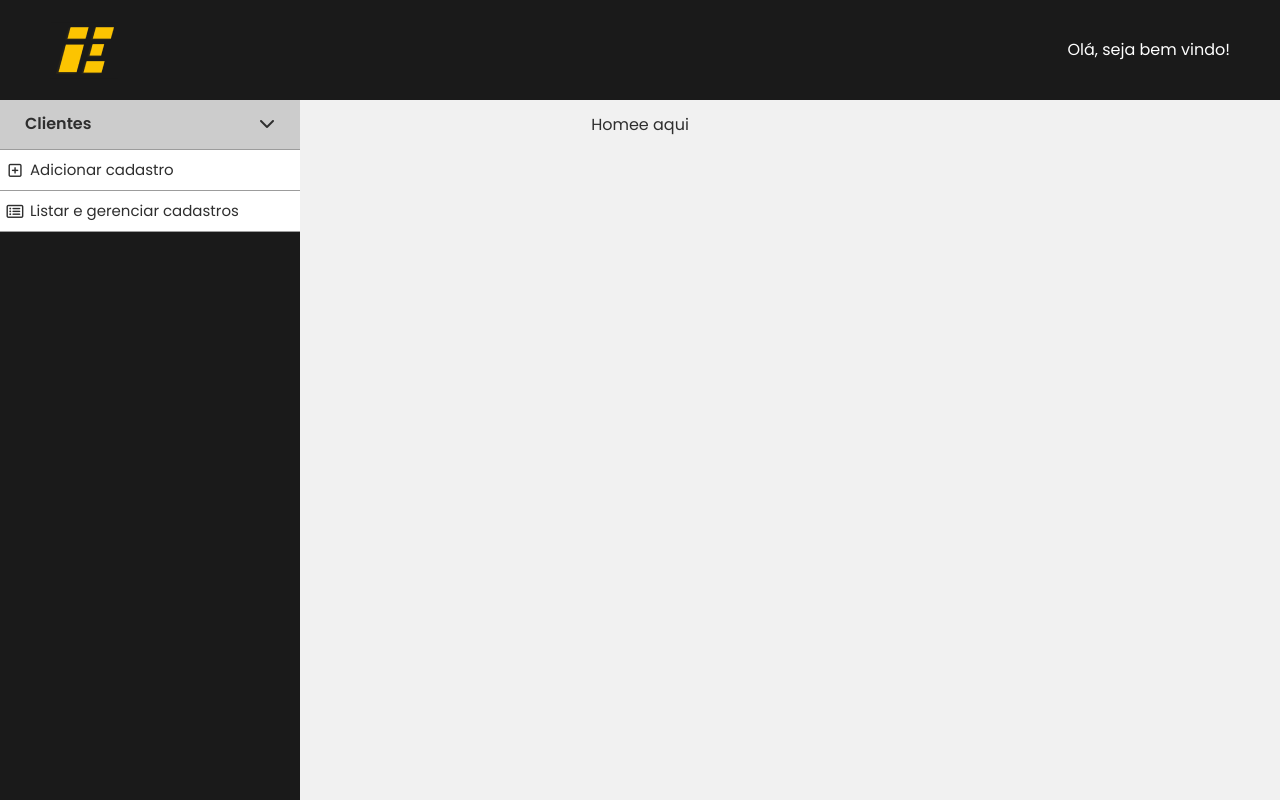
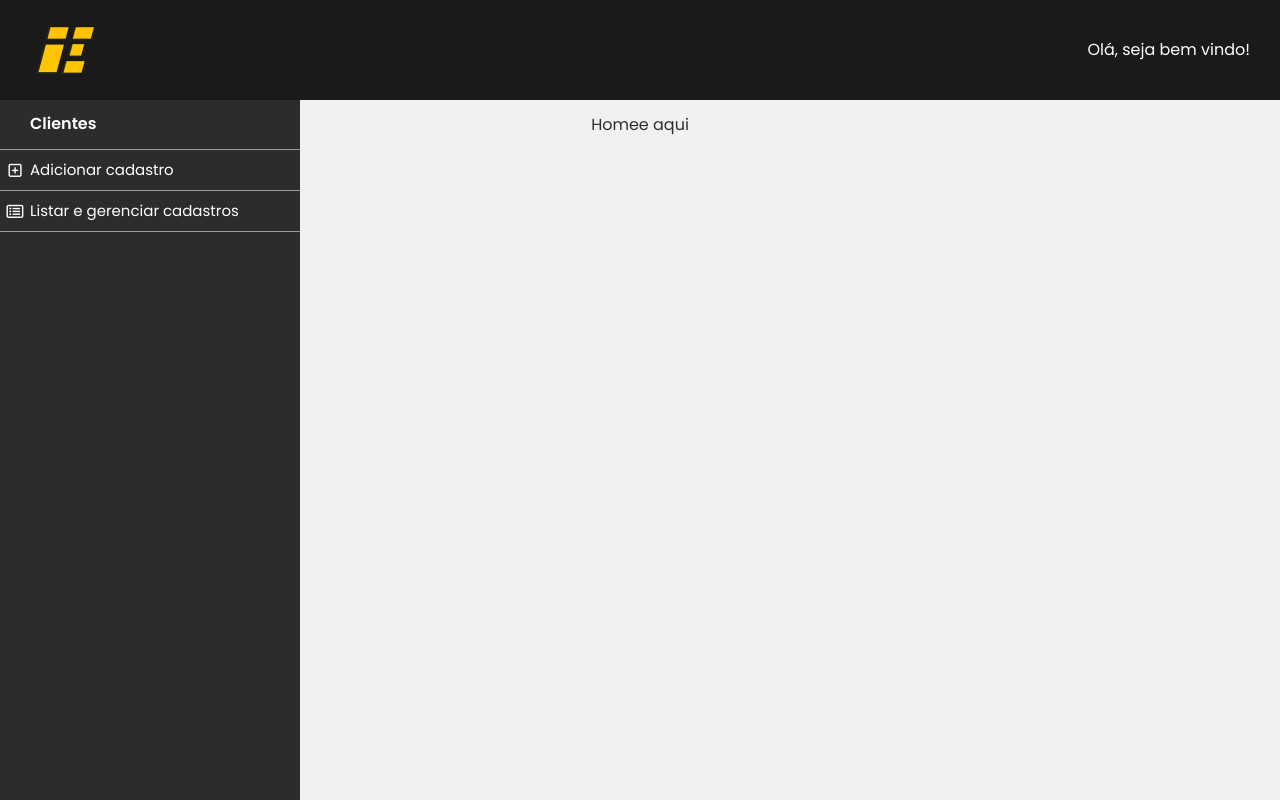
Before and after one commit to brunnaserafina/data-hub, a Vue app: page / in a window 1280 px wide. Built offline with nearby package versions, Linux system fonts and the light colour scheme.

Commit message:
feat: added functionality to update 'active' state based on route

```diff
--- a/src/components/NavbarMenu.vue
+++ b/src/components/NavbarMenu.vue
@@ -19,7 +19,7 @@ nav {
   display: flex;
   justify-content: space-between;
   height: 100px;
-  padding: 0 50px;
+  padding: 0 30px;
   box-sizing: border-box;
   align-items: center;
 
--- a/src/components/SidebarMenu.vue
+++ b/src/components/SidebarMenu.vue
@@ -1,18 +1,26 @@
 <template>
-  <aside class="home">
+  <aside>
     <div>
       <p>Clientes</p>
-      <span>
+      <!-- <span>
         <i class="fa-solid fa-chevron-down"></i>
-      </span>
+      </span> -->
     </div>
 
-    <router-link to="/">
+    <router-link
+      to="/cadastrar-cliente"
+      @click="updateActive('cadastro')"
+      :class="{ 'page-active': active === 'cadastro' }"
+    >
       <i class="fa-regular fa-square-plus"></i>
       <span>Adicionar cadastro</span>
     </router-link>
 
-    <router-link to="/">
+    <router-link
+      to="/gerenciar-cadastros"
+      @click="updateActive('list')"
+      :class="{ 'page-active': active === 'list' }"
+    >
       <i class="fa-regular fa-rectangle-list"></i>
       <span>Listar e gerenciar cadastros</span>
     </router-link>
@@ -20,10 +28,30 @@
 </template>
 
 <script lang="ts">
-import { defineComponent } from "vue";
+import { defineComponent, onMounted, ref } from "vue";
 
 export default defineComponent({
   name: "SidebarMenu",
+  setup() {
+    const active = ref<string>("");
+
+    function updateActive(item: string) {
+      active.value = item;
+      localStorage.setItem("activeRoute", item);
+    }
+
+    onMounted(() => {
+      const savedActiveRoute = localStorage.getItem("activeRoute");
+      if (savedActiveRoute) {
+        active.value = savedActiveRoute;
+      }
+    });
+
+    return {
+      active,
+      updateActive,
+    };
+  },
 });
 </script>
 
@@ -33,19 +61,19 @@ aside {
   left: 0;
   width: 300px;
   height: 100%;
-  background-color: #1a1a1a;
+  background-color: #2c2c2c;
 
   div {
-    background-color: #cccccc;
+    background-color: #2c2c2c;
     height: 50px;
     display: flex;
     align-items: center;
     justify-content: space-between;
-    padding: 5px 25px;
+    padding: 5px 30px;
     box-sizing: border-box;
     font-weight: 600;
     border-bottom: 1px solid #9c9c9c;
-    cursor: pointer;
+    color: white;
 
     span {
       font-size: 16px;
@@ -56,7 +84,7 @@ aside {
     display: block;
     color: inherit;
     text-decoration: none;
-    background-color: white;
+    background-color: #2c2c2c;
     display: flex;
     justify-content: flex-start;
     align-items: center;
@@ -64,6 +92,7 @@ aside {
     border-bottom: 1px solid #9c9c9c;
     height: 30px;
     font-size: 15px;
+    color: white;
 
     :nth-child(1) {
       width: 20px;
@@ -74,8 +103,14 @@ aside {
     }
 
     &:hover {
-      background-color: #ededed;
+      background-color: #404040;
     }
+  }
+
+  .page-active {
+    font-weight: 500;
+    background-color: #ffb60d !important;
+    color: black !important;
   }
 }
 </style>
```
